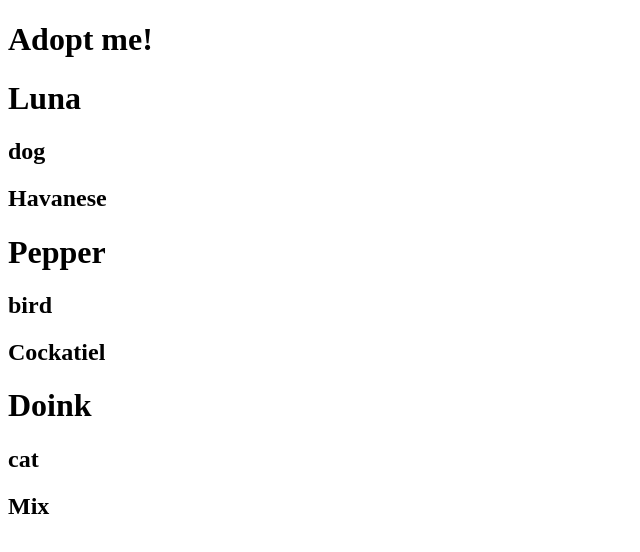
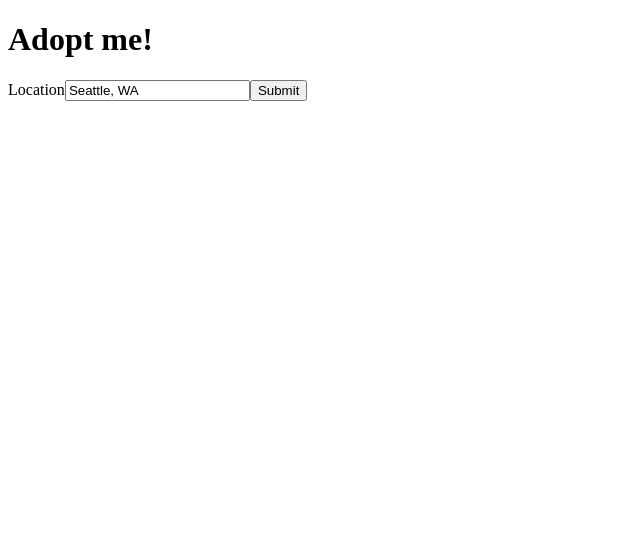
Before and after one commit to imichelakos/adopt-me, a React app: page / in a window 1280 px wide. Shown: the top 552 px of the page, without its empty margins (0-640 px from the left). Built offline with nearby package versions, Linux system fonts and the light colour scheme; the HTML template or start-up script is replaced by a standard one.

Commit message:
Hooks-SearchParams

```diff
--- a/package.json
+++ b/package.json
@@ -18,6 +18,7 @@
     "eslint-plugin-import": "^2.18.0",
     "eslint-plugin-jsx-a11y": "^6.2.1",
     "eslint-plugin-react": "^7.14.2",
+    "eslint-plugin-react-hooks": "^1.6.1",
     "parcel-bundler": "^1.12.3",
     "prettier": "^1.18.2"
   },
--- a/src/App.js
+++ b/src/App.js
@@ -1,17 +1,16 @@
 import React from "react";
 import ReactDOM from "react-dom";
 
-import  Pet from './Pet';
+// import  Pet from './Pet';
+import SearchParams from './SearchParams';
 
 const App = () => {
   return (
     <div>
       <h1>Adopt me!</h1>
-      <Pet name="Luna" animal="dog" breed="Havanese" />
-      <Pet name="Pepper" animal="bird" breed="Cockatiel" />
-      <Pet name="Doink" animal="cat" breed="Mix" />
+      <SearchParams />
     </div>
   )
 };
 
-ReactDOM.render(React.createElement(App), document.getElementById("root"));
+ReactDOM.render(<App />, document.getElementById("root"));
--- a/src/SearchParams.js
+++ b/src/SearchParams.js
@@ -0,0 +1,28 @@
+import React, { useState } from 'react';
+
+const SearchParams = () => {
+
+  // useState returns to us an array with two things in it: the current value
+  // of that state and a function to update that function.
+  // We're using a feature of JavaScript called destructuring to get both of those thing`s out of the array.
+  const [location, updateLocation] = useState("Seattle, WA");
+
+  return (
+    <div className="search-params">
+      <form action="">
+        <label htmlFor="location">
+          Location
+          <input
+            id="location"
+            value={location}
+            placeholder="Location"
+            onChange={event => updateLocation(event.target.value)}
+          />
+        </label>
+        <button>Submit</button>
+      </form>
+    </div>
+  );
+};
+
+export default SearchParams;
```
Also changed, not shown: .eslintrc.json, 1 other file (tests, documents, lock files or other folders).
